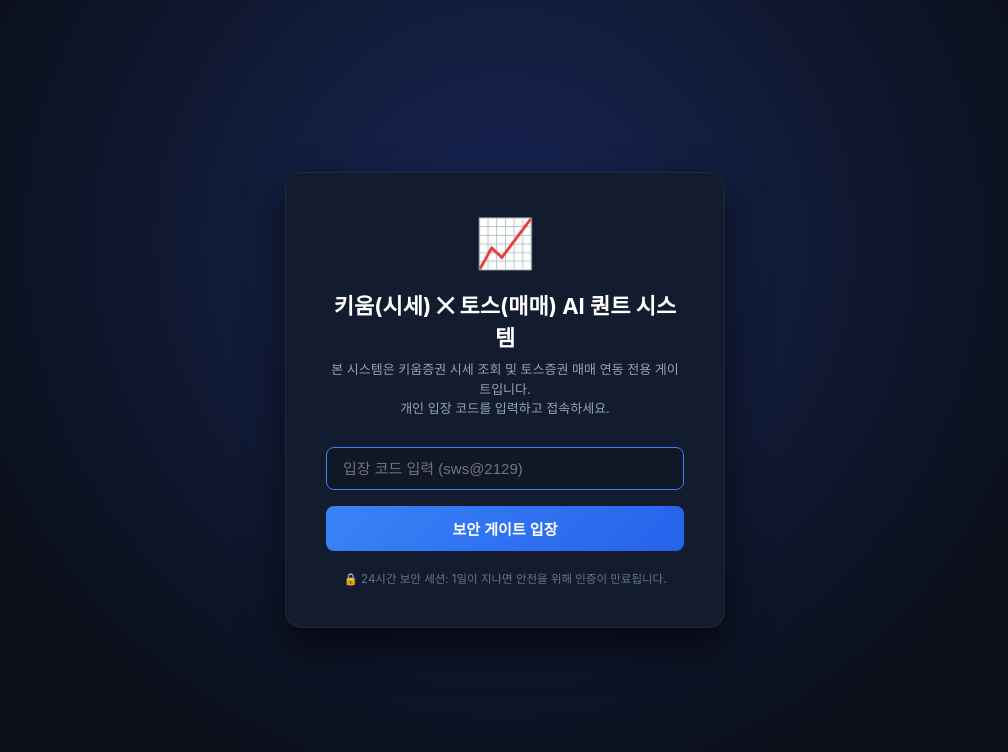
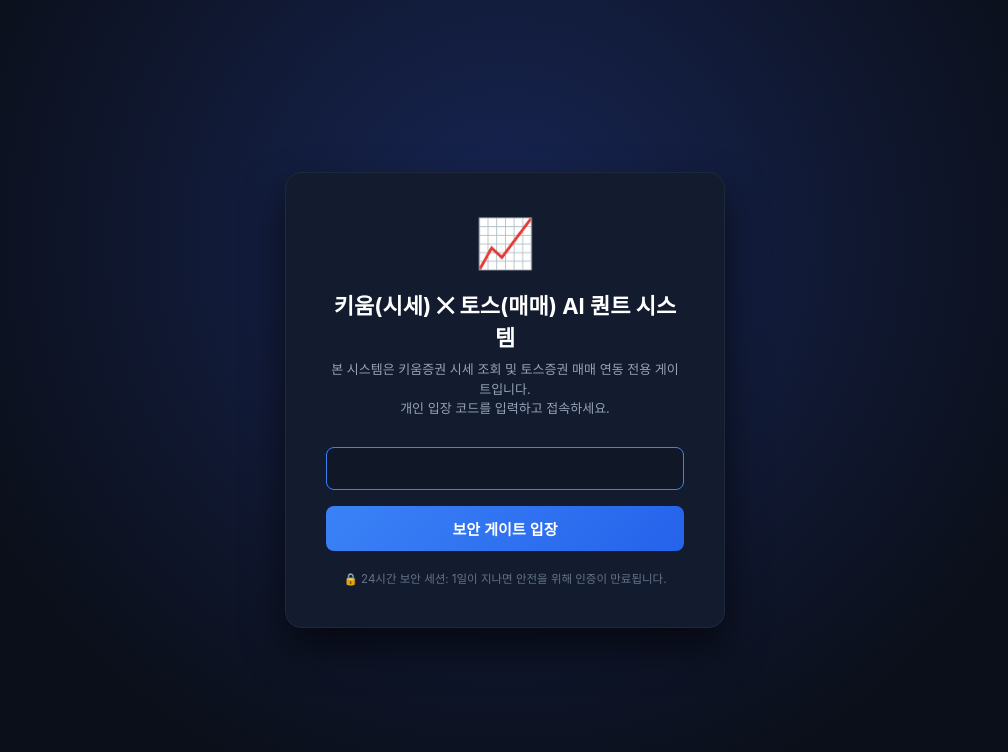
Before and after one commit to wonsubshin/autoStockTrade, a React (Vite) app in the folder frontend/: page / in a window 1280 px wide. Shown: the top 752 px of the page, without its empty margins (135-1143 px from the left). Built offline with nearby package versions, Linux system fonts and the light colour scheme; a web font is replaced by a local one.

Commit message:
fix(auth): remove placeholder from passcode input field

```diff
--- a/frontend/src/components/auth/GateModal.jsx
+++ b/frontend/src/components/auth/GateModal.jsx
@@ -42,7 +42,6 @@ export default function GateModal({ onAuthenticated }) {
           <input
             type="password"
             className="input-field"
-            placeholder="입장 코드 입력 (sws@2129)"
             value={passcodeInput}
             onChange={(e) => setPasscodeInput(e.target.value)}
             autoFocus
```
